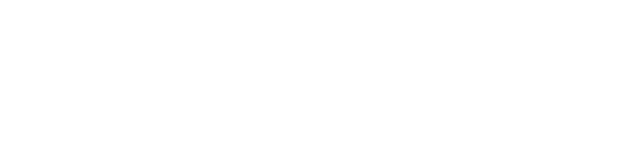
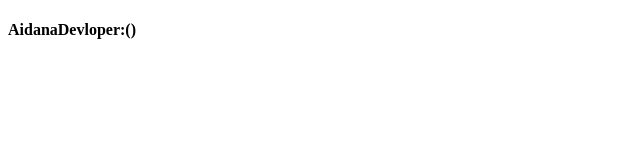
Before and after one commit to nuraiym1/watchNuraiym, a plain HTML site: page index.html in a window 1280 px wide. Shown: the whole page, without its empty margins (0-640 px from the left). Drawn offline with Linux system fonts and the light colour scheme.

Commit message:
aidanaDevloper

```diff
--- a/index.html
+++ b/index.html
@@ -6,6 +6,8 @@
   <title>Document</title>
 </head>
 <body>
+  <h4>AidanaDevloper:()</h4>
+
 
 </body>
 </html>
```
